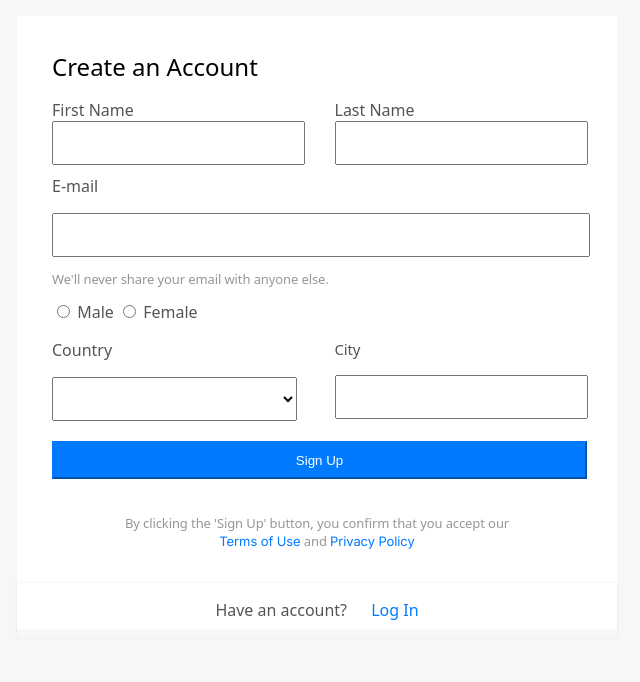
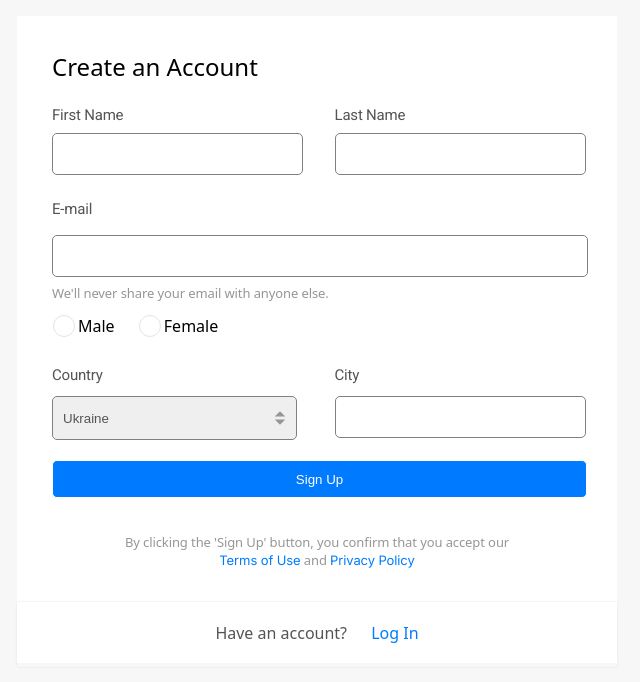
Before and after one commit to ez4vad/form, a plain HTML site: page index.html in a window 1280 px wide. Shown: the whole page, without its empty margins (323-963 px from the left). Drawn offline with Linux system fonts and the light colour scheme.

Commit message:
commit corrected

```diff
--- a/index.html
+++ b/index.html
@@ -8,6 +8,7 @@
     <link rel="stylesheet" href="style.css">
     <link href="https://fonts.googleapis.com/css?family=Inter:100,200,300,regular,500,600,700,800,900"
         rel="stylesheet" />
+    <link href="https://fonts.googleapis.com/css?family=Roboto:100,100italic,300,300italic,regular,italic,500,500italic,700,700italic,900,900italic" rel="stylesheet" />
 </head>
 
 <body>
@@ -17,28 +18,33 @@
             <div class="bg">
                 <div class="name">
                     <label for="formf" class="text">First Name</label>
-                    <input type="text" id="formf" name="first_name" class="input">
+                    <input type="text" id="formf" name="first_name" class="input" style="margin-top: 7px;">
                 </div>
                 <div class="name">
                     <label for="forml" class="text">Last Name</label>
-                    <input type="text" id="forml" name="second_name" class="input">
+                    <input type="text" id="forml" name="second_name" class="input" style="margin-top: 7px;">
                 </div>
             </div>
             <div class="email">
-                <p class="text">E-mail</p>
-                <input type="email" class="input_email">
+                <p class="text" style="padding-top: 20px;">E-mail</p>
+                <input type="email" class="input_email" style="margin-top: -2pxc;">
                 <p class="bottom_email">We'll never share your email with anyone else.</p>
             </div>
-            <div class="sex">
-                <input name="sex" value="male" type="radio"> Male
-                <input name="sex" value="female" type="radio"> Female
+            <div class="label-wrapper">
+                <label for="s-male" class="gender-container">Male
+                    <input type="radio" name="s-gender" id="s-male" value="1">
+                    <span class="checkmark"></span>
+                </label>
+                <label for="s-female" class="gender-container">Female
+                    <input type="radio" name="s-gender" id="s-female" value="2">
+                    <span class="checkmark"></span>
+                </label>
             </div>
             <div>
                 <div class="bg">
                     <div class="country">
                         <p class="text">Country</p>
-                        <select id="cities" class="input input_city">
-                            <option value=""></option>
+                        <select id="cities" class="input input_city" style="margin-top: -5px;">
                             <option value="">Ukraine</option>
                             <option value="">Poland</option>
                             <option value="">Germany</option>
@@ -46,7 +52,7 @@
                     </div>
                     <div class="country">
                         <p class="textt">City</p>
-                        <input type="text" class="input">
+                        <input type="text" class="input" style="margin-top: -5px;">
                     </div>
                 </div>
                 <div>
@@ -61,7 +67,7 @@
                     </p>
                 </div>
                 <footer class="footer">
-                    <p class="p">Have an account?</p>
+                    <p class="p" style="margin-top: 20px;">Have an account?</p>
                     <a href="" class="footer_link">Log In</a>
                 </footer>
     </main>
--- a/style.css
+++ b/style.css
@@ -1,12 +1,12 @@
 @import url(https://fonts.googleapis.com/css?family=Inter:100,200,300,regular,500,600,700,800,900);
-
+@import url(https://fonts.googleapis.com/css?family=Roboto:100,100italic,300,300italic,regular,italic,500,500italic,700,700italic,900,900italic);
 body {
     font-family: system-ui, -apple-system, BlinkMacSystemFont, 'Segoe UI', Roboto, Oxygen, Ubuntu, Cantarell, 'Open Sans', 'Helvetica Neue', sans-serif;
     background-color: #F7F7F7;
 }
 .main {
     width: 600px;
-    height: 530px;
+    height: 560px;
     background-color: white;
     margin: 0 auto;
 }
@@ -17,13 +17,27 @@ body {
     text-align: left;
     padding-top: 35px;
     padding-left: 35px;
+    margin-bottom: 20px;
 }
-.textt {
+.text {
+    font-family: Roboto;
     font-size: 15px;
     font-weight: 400;
     line-height: 22px;
     letter-spacing: -0.20000000298023224px;
     text-align: left;
+    color: #545454;
+
+}
+
+.textt {
+    font-family: Roboto;
+    font-size: 15px;
+    font-weight: 400;
+    line-height: 22px;
+    letter-spacing: -0.20000000298023224px;
+    text-align: left;
+    color: #545454;
 }
 .input {
     width: 245px;
@@ -31,6 +45,8 @@ body {
     top: 29px;
     gap: 0px;
     opacity: 0px;
+    border: 1px solid gray;
+    border-radius: 5px;
 }
 .input:hover {
     border-color: #007BFF;
@@ -44,6 +60,8 @@ body {
     height: 38px;
     gap: 0px;
     opacity: 0px;
+    border: 1px solid gray;
+    border-radius: 5px;
 }
 .input_email:hover {
     border-color: #007BFF;
@@ -55,6 +73,7 @@ body {
     letter-spacing: -0.10000000149011612px;
     text-align: left;
     color: #969696;
+    margin-top: 7px;
 }
 .bottom_text {
     color: #969696;
@@ -86,6 +105,8 @@ body {
     justify-content: center;
     align-items: center;
     cursor: pointer;
+    border-radius: 5px;
+    border: 1px solid;
 }
 .button_position {
     padding-left: 35px;
@@ -112,10 +133,17 @@ body {
 }
 .input_city {
     height: 44px;
+    background-image: url(🔹\ Icon\ Color.svg);
+    background-repeat: no-repeat;
+    background-position: right 10px center;
+    padding: 10px;
+    appearance: none;
+    color: rgba(84, 84, 84, 1);
 }
+
 .footer {
     margin-top: 20px;
-    height: 55px;
+    height: 65px;
     width: 100%;
     display: inline-block;
     box-shadow: 0 0 2px 0 #E4E4E4;;
@@ -130,3 +158,63 @@ body {
     display: inline-block;
     padding-right: 20px;
 }
+
+
+
+
+.gender-container {
+    display: inline-block;
+    position: relative;
+    padding-left: 25px;
+    margin-bottom: 12px;
+    margin-right: 20px;
+    cursor: pointer;
+    -webkit-user-select: none;
+    -moz-user-select: none;
+    -ms-user-select: none;
+    user-select: none;
+    }
+
+
+    .label-wrapper {
+        margin-left: 36px;
+    }
+    .gender-container input {
+        position: absolute;
+        opacity: 0;
+        cursor: pointer;
+      }
+
+    .checkmark {
+        position: absolute;
+        top: 0px;
+        left: 0;
+        height: 20px;
+        width: 20px;
+        background-color: rgb(255, 255, 255);
+        border: 1px solid rgba(228, 228, 228, 1);
+        border-radius: 50%;
+    }
+
+    .gender-container input:checked ~ .checkmark {
+        background-color: #2196F3;
+    }
+
+    .checkmark:after {
+        content: "";
+        position: absolute;
+        display: none;
+    }
+
+    .gender-container input:checked ~ .checkmark:after {
+        display: block;
+    }
+
+    .gender-container .checkmark:after {
+       top: 6px;
+       left: 6px;
+       width: 8px;
+       height: 8px;
+       border-radius: 50%;
+       background: white;
+    }
```
Also changed, not shown: Arrow #3 Double.svg (added), 🔹 Icon Color.svg (added).
